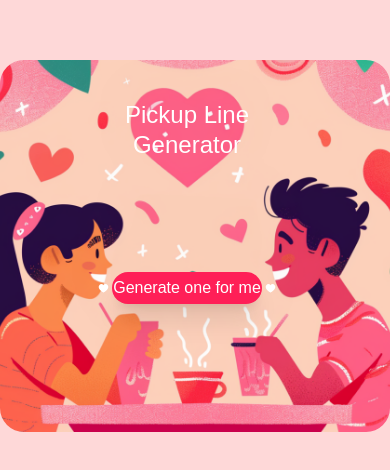
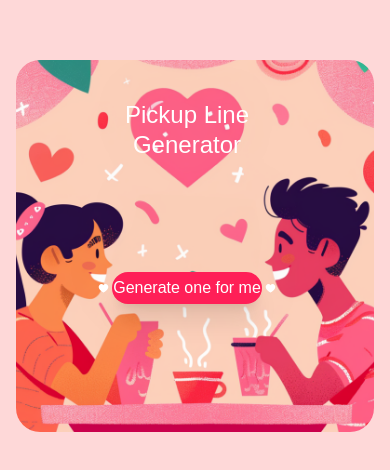
Before and after one commit to NemesisLW/pickup-line-generator, a Next.js app: page / in a window 390 px wide. Shown: the part 176-646 px from the top of the page. Built offline with nearby package versions, Linux system fonts and the light colour scheme; a web font is replaced by a local one.

Commit message:
chore: slight padding added for smaller screens

```diff
--- a/app/page.tsx
+++ b/app/page.tsx
@@ -5,7 +5,7 @@ import React from "react";
 
 export default function Home() {
   return (
-    <main className="relative flex min-h-screen flex-col items-center justify-center overflow-hidden bg-[#FED8D8] md:bg-transparent">
+    <main className="relative flex min-h-screen flex-col items-center justify-center overflow-hidden bg-[#FED8D8] md:bg-transparent p-4 md:p-0">
       <div className="absolute inset-0 hidden md:block">
         <Image
           src="/background.png"
```
